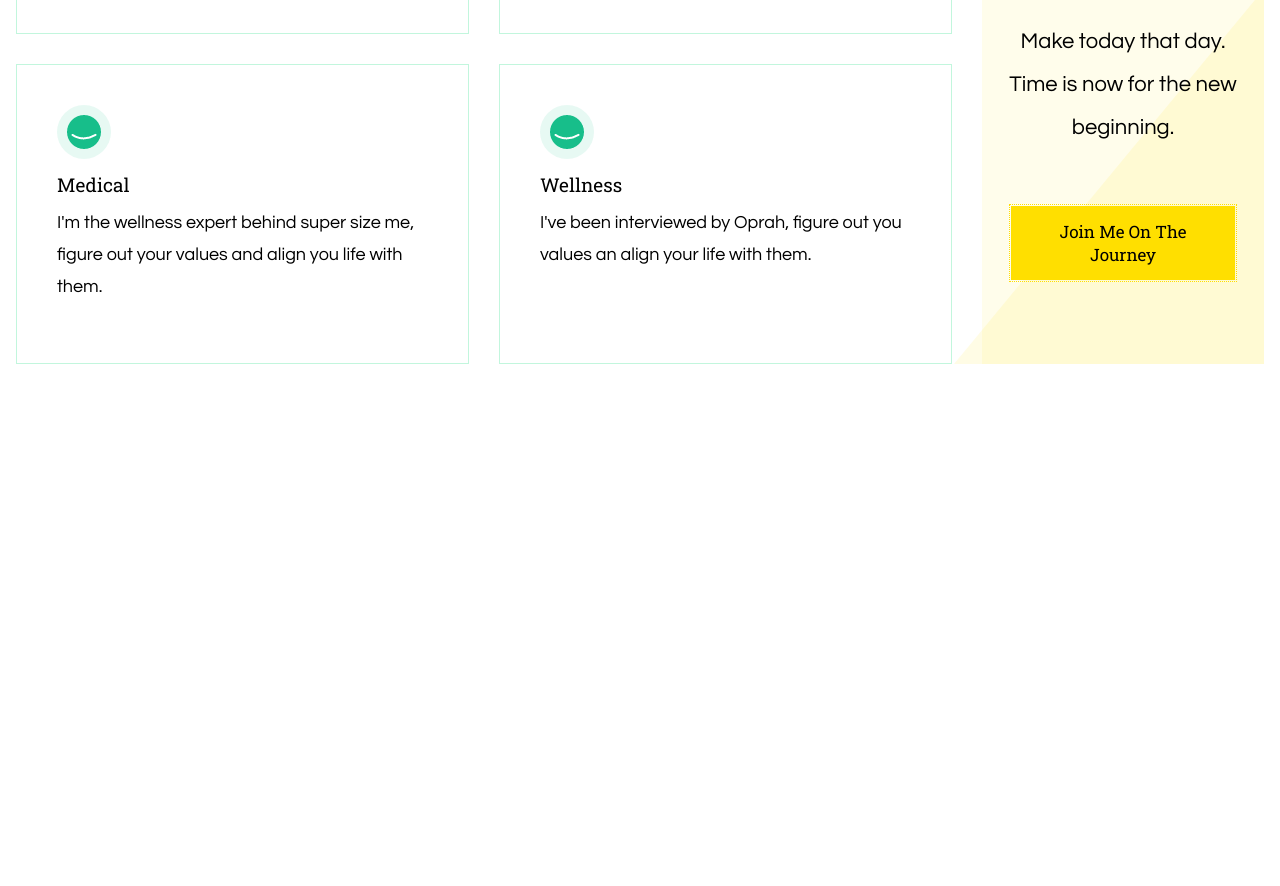
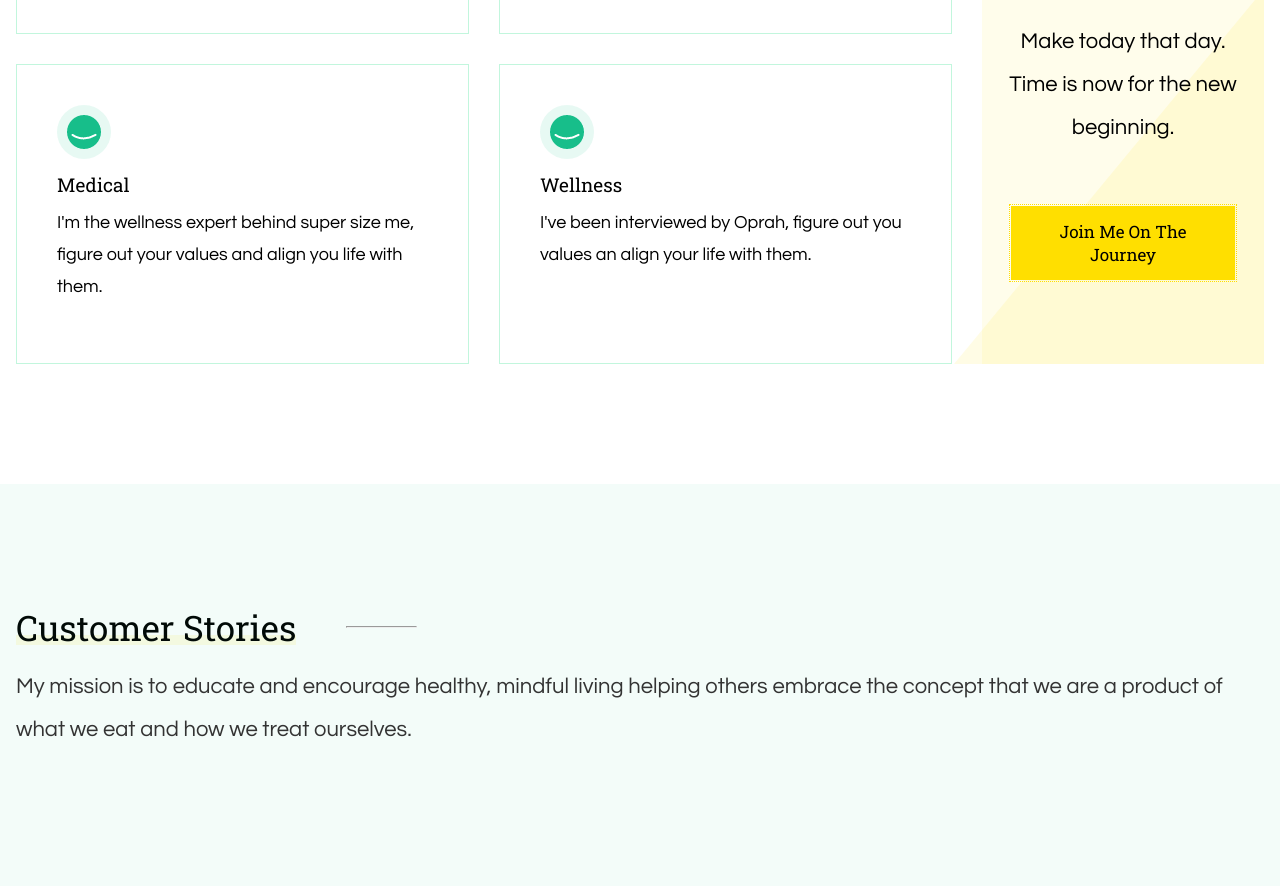
Before and after one commit to sandeepatcodewing/wellness-coach, a website: page index.html in a window 1280 px wide. Shown: the part 3735-4621 px from the top of the page. Before the commit the page ends 4219 px from the top, so only its background shows below. Drawn offline with nearby package versions, Linux system fonts and the light colour scheme; a web font is replaced by a local one.

Commit message:
customer stories started

```diff
--- a/assests/css/styles.scss
+++ b/assests/css/styles.scss
@@ -755,3 +755,8 @@
         }
     }
 }
+
+// customer stories
+.stories{
+    padding: 120px 0px;
+}
--- a/index.html
+++ b/index.html
@@ -451,6 +451,28 @@
           </div>
         </div>
       </section>
+
+      <!-- customer stories -->
+      <section class="stories bg-primary">
+        <div class="container">
+          <div class="stories__content">
+            <div class="benifits__title">
+              <div class="section-title">
+                <div class="section-title__header">
+                  <hr class="section-title__header--secondary" />
+                  <h2>Customer Stories</h2>
+                </div>
+                <div class="section-title__line">
+                  <hr class="section-title__line--second" />
+                </div>
+              </div>
+              <div class="section-title__paragraph">
+                <p class="section-title__paragraph--text">My mission is to educate and encourage healthy, mindful living helping others embrace the concept that we are a product of what we eat and how we treat ourselves.</p>
+              </div>
+            </div>
+          </div>
+        </div>
+      </section>
     </main>
 
     <!-- Swiper JS -->
```
Also changed, not shown: assests/css/styles.css.
